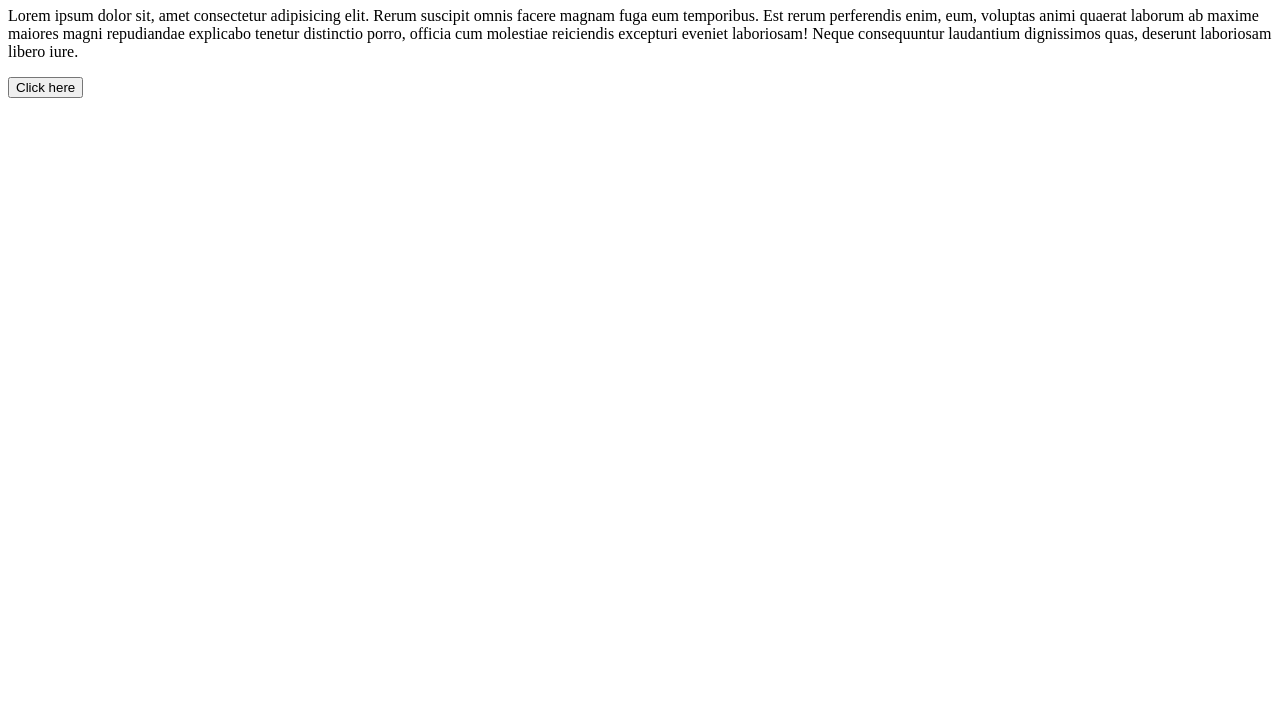
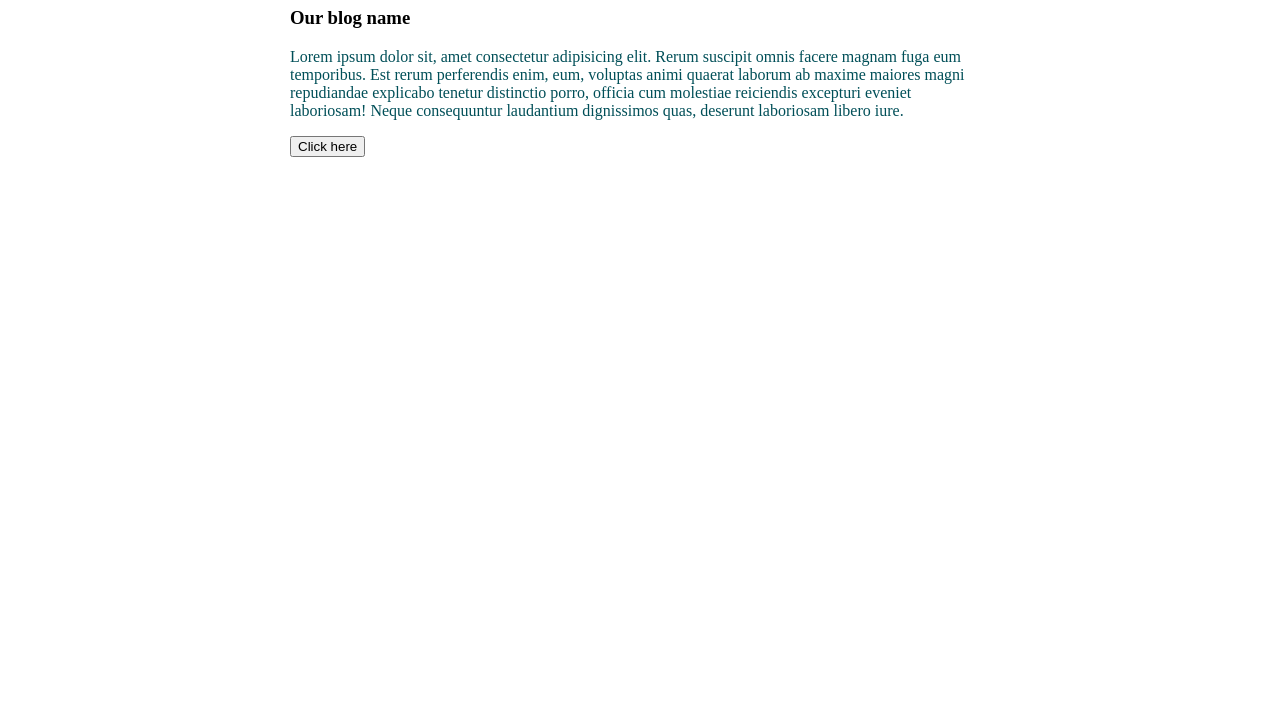
Before and after one commit to dev-rakibul1/git-project, a plain HTML site: page index.html in a window 1280 px wide. Shown: the part 73-800 px from the top of the page. Drawn offline with Linux system fonts and the light colour scheme.

Commit message:
add style

```diff
--- a/index.html
+++ b/index.html
@@ -5,18 +5,23 @@
     <meta http-equiv="X-UA-Compatible" content="IE=edge" />
     <meta name="viewport" content="width=device-width, initial-scale=1.0" />
     <title>Git project</title>
+    <link rel="stylesheet" href="style.css" />
   </head>
   <body>
+    <div class="container">
       <h1>Git projects</h1>
+
+      <h3>Our blog name</h3>
       <p>
         Lorem ipsum dolor sit, amet consectetur adipisicing elit. Rerum suscipit
-      omnis facere magnam fuga eum temporibus. Est rerum perferendis enim, eum,
-      voluptas animi quaerat laborum ab maxime maiores magni repudiandae
+        omnis facere magnam fuga eum temporibus. Est rerum perferendis enim,
+        eum, voluptas animi quaerat laborum ab maxime maiores magni repudiandae
         explicabo tenetur distinctio porro, officia cum molestiae reiciendis
         excepturi eveniet laboriosam! Neque consequuntur laudantium dignissimos
         quas, deserunt laboriosam libero iure.
       </p>
 
       <button>Click here</button>
+    </div>
   </body>
 </html>
--- /dev/null
+++ b/style.css
@@ -0,0 +1,12 @@
+p {
+  color: rgb(0 79 88);
+}
+
+.container {
+  width: 700px;
+  height: auto;
+  margin-left: auto;
+  margin-right: auto;
+  padding-left: 15px;
+  padding-right: 15px;
+}
```
Lines whose indentation alone changed are shown as unchanged.
